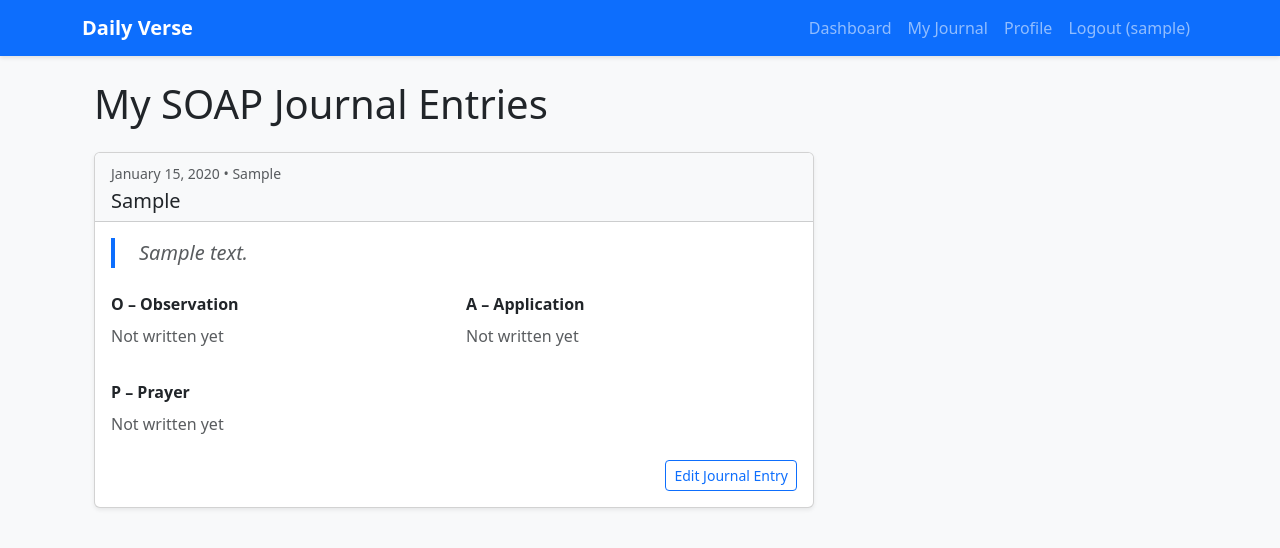
After one commit to codyveladev/daily-verse-generator, a Flask app: page /journal in a window 1280 px wide. The commit adds this page. Shown: the top 548 px of the page. Run offline with Flask 3, Linux system fonts and the light colour scheme; a user stored in the database is signed in; tables that the repository leaves empty hold one stand-in row (values such as "Sample post").

Commit message:
soap journal

```diff
--- a/routes/auth.py
+++ b/routes/auth.py
@@ -65,4 +65,4 @@ def login():
 def logout():
     logout_user()
     flash('Logged out successfully.', 'info')
-    return redirect(url_for('user.index'))
+    return redirect(url_for('auth.login'))
--- a/routes/user.py
+++ b/routes/user.py
@@ -1,6 +1,6 @@
 # routes/user.py
 from datetime import date
-from flask import render_template, request, redirect, url_for, flash
+from flask import render_template, request, redirect, url_for, flash, abort
 from flask_login import login_required, current_user
 from models.users import User, db
 from models.user_moods import UserMood
@@ -8,6 +8,7 @@ from . import user_bp
 
 from models.daily_quotes import DailyQuote
 from models.users import db
+from models.soap_journal import SOAPJournal
 
 @user_bp.route('/')
 def index():
@@ -45,6 +46,7 @@ def profile():
     if request.method == 'POST':
         current_user.full_name = request.form['full_name']
         current_user.email = request.form['email']
+        current_user.preferred_translation = request.form['preferred_translation']
 
         if User.query.filter(User.email == current_user.email, User.id != current_user.id).first():
             flash('Email already in use by another account.', 'danger')
@@ -99,3 +101,39 @@ def clear_quotes():
         flash('Error clearing quotes. Try again.', 'danger')
 
     return redirect(url_for('user.dashboard'))
+
+@user_bp.route('/journal/<int:quote_id>', methods=['GET', 'POST'])
+@login_required
+def soap_journal(quote_id):
+    quote = DailyQuote.query.get_or_404(quote_id)
+
+    # Security: only allow editing own quotes
+    if quote.user_id != current_user.id:
+        abort(403)
+
+    journal = quote.soap_journal or SOAPJournal(quote_id=quote.id)
+
+    if request.method == 'POST':
+        journal.observation = request.form['observation']
+        journal.application = request.form['application']
+        journal.prayer = request.form['prayer']
+
+        if not quote.soap_journal:
+            db.session.add(journal)
+
+        db.session.commit()
+        flash('Your SOAP journal entry has been saved!', 'success')
+        return redirect(url_for('user.soap_journal', quote_id=quote_id))
+
+    return render_template('soap_journal.html', quote=quote, journal=journal)
+
+@user_bp.route('/journal')
+@login_required
+def journal_history():
+    # Get all quotes that have a journal entry, ordered newest first
+    journal_quotes = DailyQuote.query.filter(
+        DailyQuote.user_id == current_user.id,
+        DailyQuote.soap_journal != None
+    ).order_by(DailyQuote.date.desc()).all()
+
+    return render_template('journal_history.html', journal_quotes=journal_quotes)
--- a/templates/base.html
+++ b/templates/base.html
@@ -1,20 +1,32 @@
 <!DOCTYPE html>
 <html lang="en">
+
 <head>
     <meta charset="UTF-8">
     <meta name="viewport" content="width=device-width, initial-scale=1">
     <title>{% block title %}Daily Bible Verse{% endblock %} | Your Daily Encouragement</title>
     <link href="https://cdn.jsdelivr.net/npm/bootstrap@5.3.3/dist/css/bootstrap.min.css" rel="stylesheet">
     <style>
-        body { background-color: #f8f9fa; }
-        .navbar { box-shadow: 0 2px 4px rgba(0,0,0,0.1); }
-        .quote-block { font-size: 1.3rem; font-style: italic; }
+        body {
+            background-color: #f8f9fa;
+        }
+
+        .navbar {
+            box-shadow: 0 2px 4px rgba(0, 0, 0, 0.1);
+        }
+
+        .quote-block {
+            font-size: 1.3rem;
+            font-style: italic;
+        }
     </style>
 </head>
+
 <body>
     <nav class="navbar navbar-expand-lg navbar-dark bg-primary">
         <div class="container">
-            <a class="navbar-brand fw-bold" href="{{ url_for('user.dashboard') if current_user.is_authenticated else url_for('user.index') }}">
+            <a class="navbar-brand fw-bold"
+                href="{{ url_for('user.dashboard') if current_user.is_authenticated else url_for('user.index') }}">
                 Daily Verse
             </a>
             <button class="navbar-toggler" type="button" data-bs-toggle="collapse" data-bs-target="#navbarNav">
@@ -24,8 +36,11 @@
                 <ul class="navbar-nav ms-auto">
                     {% if current_user.is_authenticated %}
                     <li class="nav-item"><a class="nav-link" href="{{ url_for('user.dashboard') }}">Dashboard</a></li>
+                    <li class="nav-item"><a class="nav-link" href="{{ url_for('user.journal_history') }}">My Journal</a>
+                    </li>
                     <li class="nav-item"><a class="nav-link" href="{{ url_for('user.profile') }}">Profile</a></li>
-                        <li class="nav-item"><a class="nav-link" href="{{ url_for('auth.logout') }}">Logout ({{ current_user.username }})</a></li>
+                    <li class="nav-item"><a class="nav-link" href="{{ url_for('auth.logout') }}">Logout ({{
+                            current_user.username }})</a></li>
                     {% else %}
                     <li class="nav-item"><a class="nav-link" href="{{ url_for('auth.login') }}">Login</a></li>
                     <li class="nav-item"><a class="nav-link" href="{{ url_for('auth.register') }}">Register</a></li>
@@ -52,4 +67,5 @@
 
     <script src="https://cdn.jsdelivr.net/npm/bootstrap@5.3.3/dist/js/bootstrap.bundle.min.js"></script>
 </body>
+
 </html>
--- /dev/null
+++ b/templates/journal_history.html
@@ -0,0 +1,61 @@
+{% extends "base.html" %}
+{% block title %}My Journal{% endblock %}
+
+{% block content %}
+<div class="container mt-4">
+    <h1 class="mb-4">My SOAP Journal Entries</h1>
+
+    {% if journal_quotes %}
+        <div class="row g-4">
+            {% for quote in journal_quotes %}
+                <div class="col-lg-8">
+                    <div class="card shadow-sm h-100">
+                        <div class="card-header bg-light">
+                            <small class="text-muted">
+                                {{ quote.date.strftime('%B %d, %Y') }} • {{ quote.topic.capitalize() }}
+                            </small>
+                            <h5 class="mb-0 mt-1">{{ quote.reference }}</h5>
+                        </div>
+                        <div class="card-body">
+                            <blockquote class="blockquote fst-italic text-muted border-start border-primary border-4 ps-4 mb-4">
+                                <p class="mb-0">{{ quote.text }}</p>
+                            </blockquote>
+
+                            {% if quote.soap_journal %}
+                                <div class="row">
+                                    <div class="col-md-6">
+                                        <strong>O – Observation</strong>
+                                        <p class="mt-2 text-muted">{{ quote.soap_journal.observation or "Not written yet" }}</p>
+                                    </div>
+                                    <div class="col-md-6">
+                                        <strong>A – Application</strong>
+                                        <p class="mt-2 text-muted">{{ quote.soap_journal.application or "Not written yet" }}</p>
+                                    </div>
+                                </div>
+                                <div class="mt-3">
+                                    <strong>P – Prayer</strong>
+                                    <p class="mt-2 text-muted">{{ quote.soap_journal.prayer or "Not written yet" }}</p>
+                                </div>
+                            {% endif %}
+
+                            <div class="text-end mt-4">
+                                <a href="{{ url_for('user.soap_journal', quote_id=quote.id) }}" class="btn btn-outline-primary btn-sm">
+                                    Edit Journal Entry
+                                </a>
+                            </div>
+                        </div>
+                    </div>
+                </div>
+            {% endfor %}
+        </div>
+    {% else %}
+        <div class="card shadow">
+            <div class="card-body text-center py-5">
+                <h4>No journal entries yet</h4>
+                <p class="text-muted">Start reflecting on your daily verses by opening a SOAP journal from your dashboard.</p>
+                <a href="{{ url_for('user.dashboard') }}" class="btn btn-primary mt-3">Go to Dashboard</a>
+            </div>
+        </div>
+    {% endif %}
+</div>
+{% endblock %}
--- a/templates/profile.html
+++ b/templates/profile.html
@@ -15,12 +15,12 @@
                     <div class="mb-3">
                         <label for="full_name" class="form-label">Full Name</label>
                         <input type="text" class="form-control" id="full_name" name="full_name"
-                               value="{{ current_user.full_name or '' }}">
+                            value="{{ current_user.full_name or '' }}">
                     </div>
                     <div class="mb-4">
                         <label for="email" class="form-label">Email</label>
                         <input type="email" class="form-control" id="email" name="email"
-                               value="{{ current_user.email }}" required>
+                            value="{{ current_user.email }}" required>
                     </div>
                     <button type="submit" class="btn btn-success w-100">Save Changes</button>
                 </form>
```
Also changed, not shown: models/soap_journal.py (added, +19 -0 lines), templates/dashboard.html (+13 -1 lines), templates/soap_journal.html (added, +50 -0 lines). Lines whose indentation alone changed are shown as unchanged.
